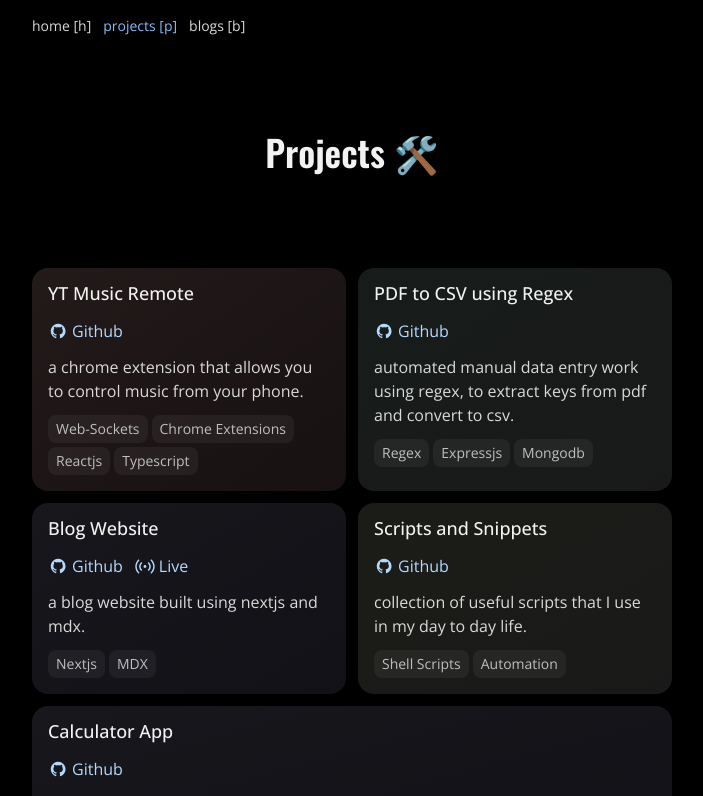
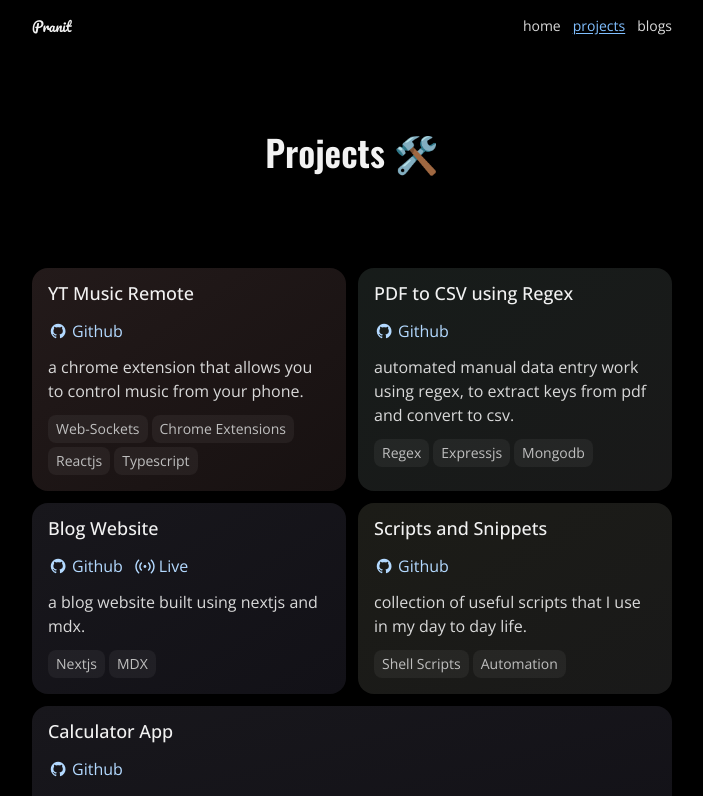
Before and after one commit to pranitmane/personal-website, a Next.js app: page /projects in a window 1280 px wide. Shown: the top 796 px of the page, without its empty margins (288-991 px from the left). Built offline with nearby package versions, Linux system fonts and the light colour scheme.

Commit message:
navbar redesign: add name

```diff
--- a/src/components/ui/shared/navbar.tsx
+++ b/src/components/ui/shared/navbar.tsx
@@ -3,6 +3,11 @@
 import { useEffect } from "react";
 import { twMerge } from 'tailwind-merge'
 import { usePathname, useRouter } from "next/navigation";
+import { Pacifico } from "next/font/google";
+const pacifico = Pacifico({
+  subsets: ["latin"],
+  weight: "400",
+});
 
 
 export default function NavBar() {
@@ -33,16 +38,19 @@
   });
 
   return (
-    <nav className="w-full sm:w-[640px] text-sm flex gap-3 items-center">
-      <Link href="/" className={twMerge("text-secondaryTxt hover:text-hyperlinkHover", basePath === "" ? "text-hyperlinkHover" : "")}>
-        home [h]
-      </Link>
-      <Link href="/projects" className={twMerge("text-secondaryTxt hover:text-hyperlinkHover", basePath === "projects" ? "text-hyperlinkHover" : "")}>
-        projects [p]
-      </Link>
-      <Link href="/blogs" className={twMerge("text-secondaryTxt hover:text-hyperlinkHover", basePath === "blogs" ? "text-hyperlinkHover" : "")}>
-        blogs [b]
-      </Link>
+    <nav className="w-full sm:w-[640px] text-sm flex justify-between">
+      <p className={pacifico.className}>Pranit</p>
+      <div className="flex gap-3">
+        <Link href="/" className={twMerge("text-secondaryTxt hover:text-hyperlinkHover", basePath === "" ? "text-hyperlinkHover underline underline-offset-2" : "")}>
+          home
+        </Link>
+        <Link href="/projects" className={twMerge("text-secondaryTxt hover:text-hyperlinkHover", basePath === "projects" ? "text-hyperlinkHover underline underline-offset-2" : "")}>
+          projects
+        </Link>
+        <Link href="/blogs" className={twMerge("text-secondaryTxt hover:text-hyperlinkHover", basePath === "blogs" ? "text-hyperlinkHover underline underline-offset-2" : "")}>
+          blogs
+        </Link>
+      </div>
     </nav>
   )
 }
```
